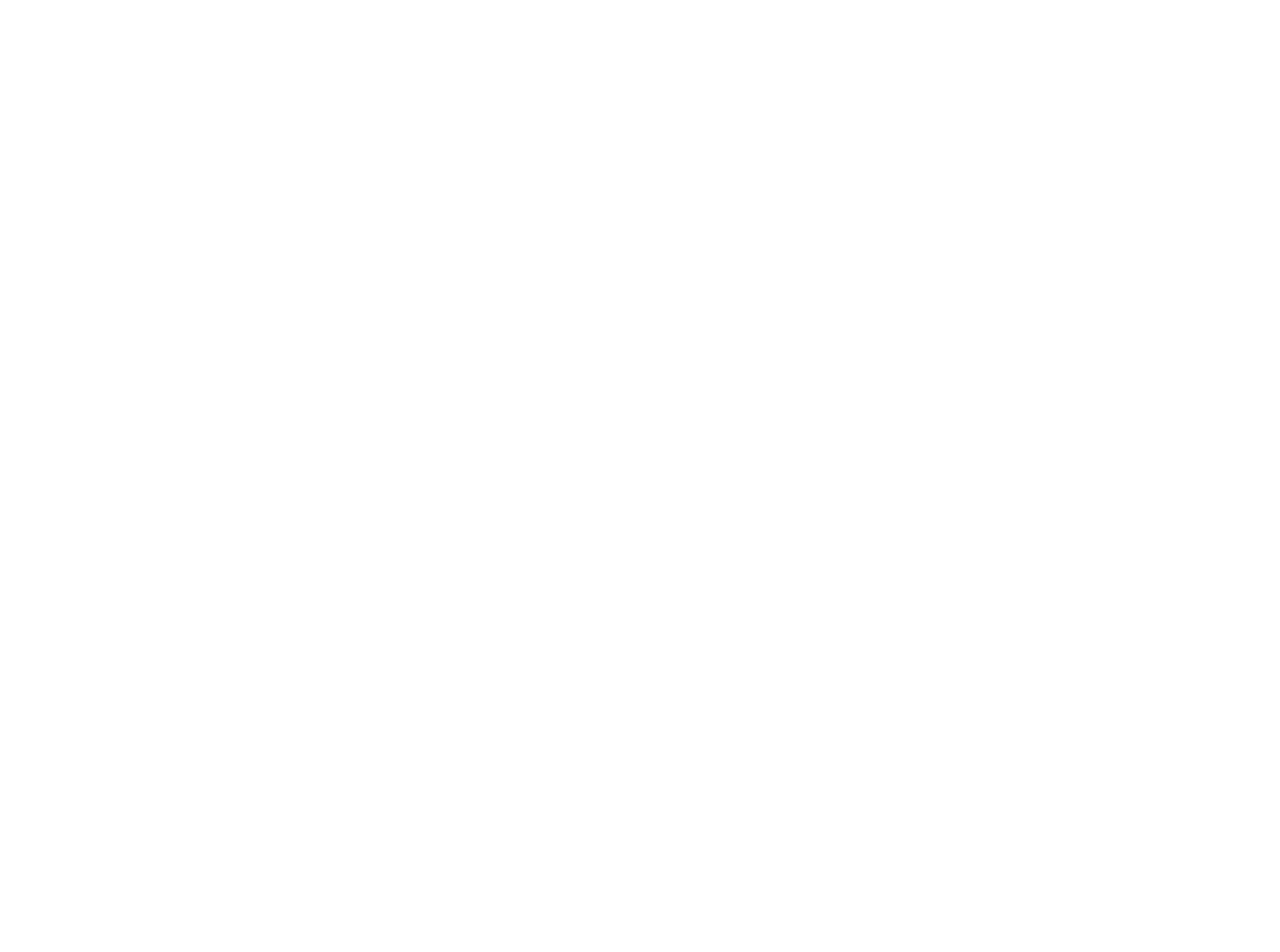
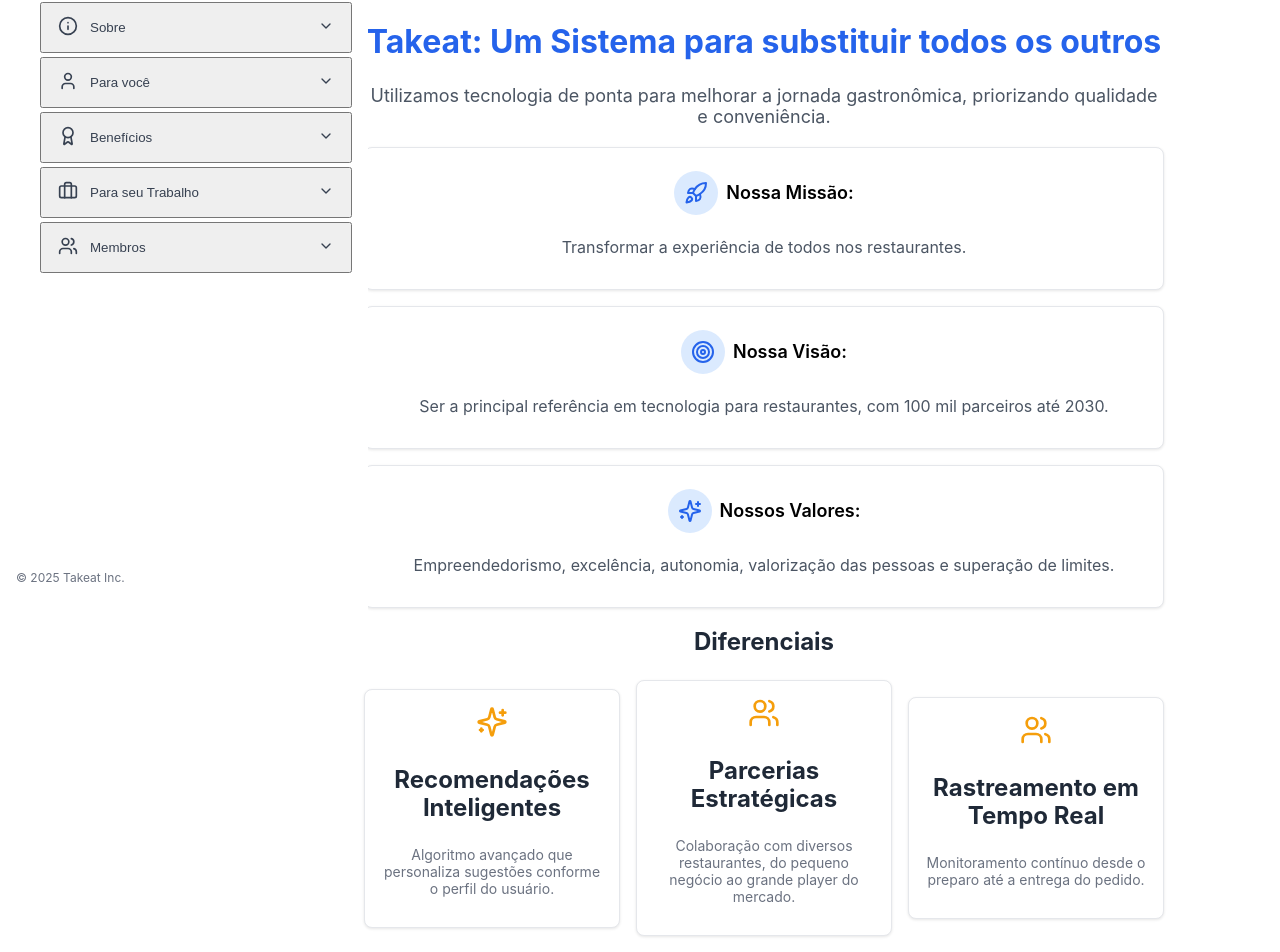
Before and after one commit to Luizgi/playbook-takeat, a React (Create React App) app: page /about/ourProduct in a window 1280 px wide. Before the commit this address had no page. Shown: the part 186-1138 px from the top of the page. Before the commit the page ends 800 px from the top, so only its background shows below. Built offline with nearby package versions, Linux system fonts and the light colour scheme.

Commit message:
Our History Page Done!

```diff
--- a/src/App.tsx
+++ b/src/App.tsx
@@ -1,5 +1,7 @@
 import React from 'react';
 import Index from './Pages/Home/page.tsx';
+
+import OurProduct from './Pages/About/OurProduct/page.tsx';
 
 
 
@@ -12,6 +14,7 @@
     <BrowserRouter>
       <Routes>
           <Route path='/' element={<Index/>}/>
+          <Route path='/about/ourProduct' element={<OurProduct/>} />
       </Routes>
     </BrowserRouter>
   );
--- a/src/Components/Sidebar/component.tsx
+++ b/src/Components/Sidebar/component.tsx
@@ -46,7 +46,7 @@
   const navItems: NavItem[] = [
     { title: 'Home', path: '/', icon: <Home size={20}/>, children: [] },
     { title: 'Sobre', icon: <Info size={20}/>, children: [
-      { title: 'Nosso Produto',  path: '/', icon: <Star size={18} />},
+      { title: 'Nosso Produto',  path: '/about/ourProduct', icon: <Star size={18} />},
       { title: 'Nossa História', path: '/', icon: <History size={18} />},
       { title: 'Nossa Cultura',  path: '/', icon: <Lightbulb size={18}/>},
       { title: 'Parceiros',      path: '/', icon: <Landmark size={18}/>},
--- /dev/null
+++ b/src/Pages/About/OurProduct/page.tsx
@@ -0,0 +1,112 @@
+import React from 'react';
+import Layout from '../../../Components/Layout/component.tsx';
+
+import './style.css';
+
+import { motion } from 'framer-motion';
+import { Rocket, Target, Sparkles, Users} from 'lucide-react';
+
+
+const OurProduct = () => {
+    const fadeIn = {
+        hidden: { opacity: 0, y: 20 },
+        visible: { opacity: 1, y: 0, transition: { duration: 0.6 } },
+    };
+
+    const staggerItems = {
+        hidden: { opacity: 0 },
+        visible: { opacity: 1, transition: { staggerChildren: 0.1 } },
+    };
+
+    return(
+        <Layout>
+            <motion.div className='motionDiv' initial='hidden' animate='visible' variants={fadeIn}>
+
+                <span className='pageTitle'> Nosso Produto </span>
+                <h1 className='pageSubtitle'> Takeat: Um Sistema para substituir todos os outros </h1>
+
+
+                <div className='contentDiv'>
+                    <p className='pageDesc'> Utilizamos tecnologia de ponta para melhorar a jornada gastronômica, priorizando qualidade e conveniência. </p>
+                </div>
+
+
+                 {/* Nossa Missão */}
+                <motion.div className='conteinerMotionDiv' variants={staggerItems}>
+                    <motion.div className='subConteinerMotionDiv'>
+                        <div className='subConteinerDiv'>
+                            <div className='iconDiv'>
+                                <Rocket className='icon'/>
+                            </div>
+
+                            <h3 className='iconText'> Nossa Missão: </h3>
+                        </div>
+                        <p className='iconSubtitle'> Transformar a experiência de todos nos restaurantes. </p>
+                    </motion.div>
+                </motion.div>
+
+                 {/* Nossa Visão */}
+                <motion.div className='conteinerMotionDiv' variants={staggerItems}>
+                    <motion.div className='subConteinerMotionDiv'>
+                        <div className='subConteinerDiv'>
+                            <div className='iconDiv'>
+                                <Target className='icon'/>
+                            </div>
+
+                            <h3 className='iconText'> Nossa Visão: </h3>
+                        </div>
+                        <p className='iconSubtitle'> Ser a principal referência em tecnologia para restaurantes, com 100 mil parceiros até 2030.</p>
+                    </motion.div>
+                </motion.div>
+
+                {/* Nossos Valores */}
+                <motion.div className='conteinerMotionDiv' variants={staggerItems}>
+                    <motion.div className='subConteinerMotionDiv'>
+                        <div className='subConteinerDiv'>
+                            <div className='iconDiv'>
+                                <Sparkles className='icon'/>
+                            </div>
+
+                            <h3 className='iconText'> Nossos Valores: </h3>
+                        </div>
+                        <p className='iconSubtitle'> Empreendedorismo, excelência, autonomia, valorização das pessoas e superação de limites.</p>
+                    </motion.div>
+                </motion.div>
+
+                <h2 className='footerTitle'> Diferenciais </h2>
+
+                <motion.div className="footerMotionDiv" variants={staggerItems}>
+                    {/* Recomendações Inteligentes */}
+                    <motion.div className="footerSubMotionDiv" variants={fadeIn}>
+                        <div className="footerDiv">
+                            <Sparkles className="iconFooter" />
+                        </div>
+                        <h3 className="footerTitle">Recomendações Inteligentes</h3>
+                        <p className="footerSubtitle"> Algoritmo avançado que personaliza sugestões conforme o perfil do usuário.</p>
+                    </motion.div>
+
+                    {/* Parcerias Estratégicas */}
+                    <motion.div className="footerSubMotionDiv" variants={fadeIn}>
+                        <div className="footerDiv">
+                            <Users className="iconFooter" />
+                        </div>
+                        <h3 className="footerTitle">Parcerias Estratégicas</h3>
+                        <p className="footerSubtitle">Colaboração com diversos restaurantes, do pequeno negócio ao grande player do mercado.</p>
+                    </motion.div>
+
+                    {/* Rastreamento em Tempo Real */}
+                    <motion.div className="footerSubMotionDiv" variants={fadeIn}>
+                        <div className="footerDiv">
+                            <Users className="iconFooter" />
+                        </div>
+                        <h3 className="footerTitle">Rastreamento em Tempo Real</h3>
+                        <p className="footerSubtitle">Monitoramento contínuo desde o preparo até a entrega do pedido.</p>
+                    </motion.div>
+                </motion.div>
+            </motion.div>
+        </Layout>
+    );
+
+}
+
+export default OurProduct;
--- /dev/null
+++ b/src/Pages/About/OurProduct/style.css
@@ -0,0 +1,138 @@
+.motionDiv {
+    max-width: 800px;
+    margin: 0 auto;
+    padding: 20px;
+}
+
+.pageTitle {
+    display: inline-block;
+    padding: 5px 10px;
+    background-color: #f3f4f6;
+    color: #374151;
+    font-size: 12px;
+    font-weight: 600;
+    border-radius: 12px;
+    margin-bottom: 16px;
+}
+
+.pageSubtitle {
+    font-size: 32px;
+    font-weight: bold;
+    color: #2563eb;
+    margin-bottom: 24px;
+}
+
+.contentDiv {
+    margin-bottom: 20px;
+}
+
+.pageDesc {
+    font-size: 18px;
+    color: #4b5563;
+}
+
+.conteinerMotionDiv {
+    display: grid;
+    grid-template-columns: repeat(auto-fit, minmax(250px, 1fr));
+    gap: 16px;
+    margin-bottom: 16px;
+    justify-content: center;
+    align-items: start;
+}
+
+.subConteinerMotionDiv {
+    background-color: white;
+    padding: 16px;
+    border: 1px solid #e5e7eb;
+    border-radius: 8px;
+    box-shadow: 0 1px 3px rgba(0, 0, 0, 0.1);
+    text-align: center;
+    transition: transform 0.2s ease, box-shadow 0.2s ease;
+}
+
+.subConteinerMotionDiv:hover {
+    transform: translateY(-4px);
+    box-shadow: 0 4px 6px rgba(0, 0, 0, 0.1);
+}
+
+.subConteinerDiv {
+    display: flex;
+    align-items: center;
+    justify-content: center;
+    margin-bottom: 12px;
+}
+
+.iconDiv {
+    background-color: #dbeafe;
+    padding: 10px;
+    border-radius: 50%;
+    display: flex;
+    align-items: center;
+    justify-content: center;
+    margin-right: 8px;
+}
+
+.icon {
+    color: #2563eb;
+    width: 24px;
+    height: 24px;
+}
+
+.iconText {
+    font-size: 18px;
+    font-weight: 600;
+}
+
+.iconSubtitle {
+    color: #4b5563;
+    word-wrap: break-word;
+    overflow-wrap: break-word;
+}
+
+.footerTitle {
+    font-size: 24px;
+    font-weight: bold;
+    color: #1f2937;
+    text-align: center;
+    margin-bottom: 24px;
+}
+
+.footerMotionDiv {
+    display: grid;
+    grid-template-columns: repeat(auto-fit, minmax(250px, 1fr));
+    gap: 16px;
+    justify-content: center;
+    align-items: center;
+    margin-bottom: 16px;
+}
+
+.footerSubMotionDiv {
+    background-color: white;
+    padding: 16px;
+    border: 1px solid #e5e7eb;
+    border-radius: 8px;
+    box-shadow: 0 1px 3px rgba(0, 0, 0, 0.1);
+    text-align: center;
+}
+
+.footerSubMotionDiv:hover{
+    transform: translateY(-4px);
+    box-shadow: 0 4px 6px rgba(0, 0, 0, 0.1);
+}
+
+.footerDiv {
+    color: #f59e0b;
+    margin-bottom: 8px;
+}
+
+.iconFooter {
+    width: 32px;
+    height: 32px;
+}
+
+.footerSubtitle {
+    color: #6b7280;
+    font-size: 14px;
+    word-wrap: break-word;
+    overflow-wrap: break-word;
+}
```
